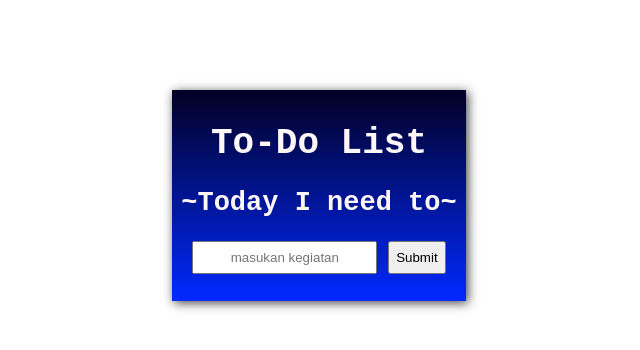
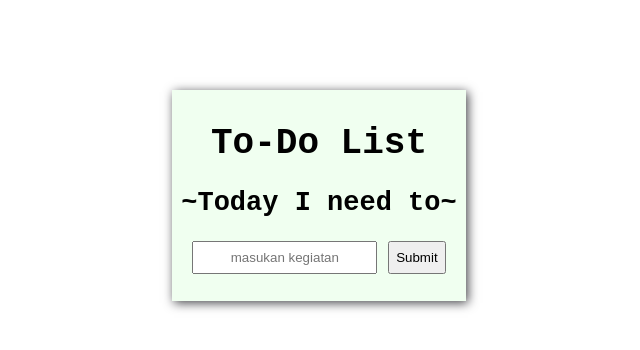
Before and after one commit to dts-kominfo-rea2a/challenge-08-JoelAntaribaba, a website: page index.html in a window 1280 px wide. Shown: the whole page, without its empty margins (321-961 px from the left). Drawn offline with Linux system fonts and the light colour scheme.

Commit message:
tes ke-7

```diff
--- a/style.css
+++ b/style.css
@@ -5,13 +5,12 @@ body {
   align-items: center;
   justify-content: center;
   font-size: large;
-  color: rgb(253, 247, 247);
+  color: rgb(0, 0, 0);
   font-family: "Courier New", Courier, monospace;
 }
 
 #app {
-  background: rgb(2, 0, 36);
-  background: linear-gradient(180deg, rgba(2, 0, 36, 1) 0%, rgba(0, 41, 255, 1) 100%);
+  background-color: honeydew;
   display: flex;
   flex-direction: column;
   box-shadow: 2px 2px 10px #444448;
@@ -41,4 +40,6 @@ body {
 
 #todo-output {
   text-align: left;
+  font-family: Arial, Helvetica, sans-serif;
+  line-height: 30px;
 }
```
